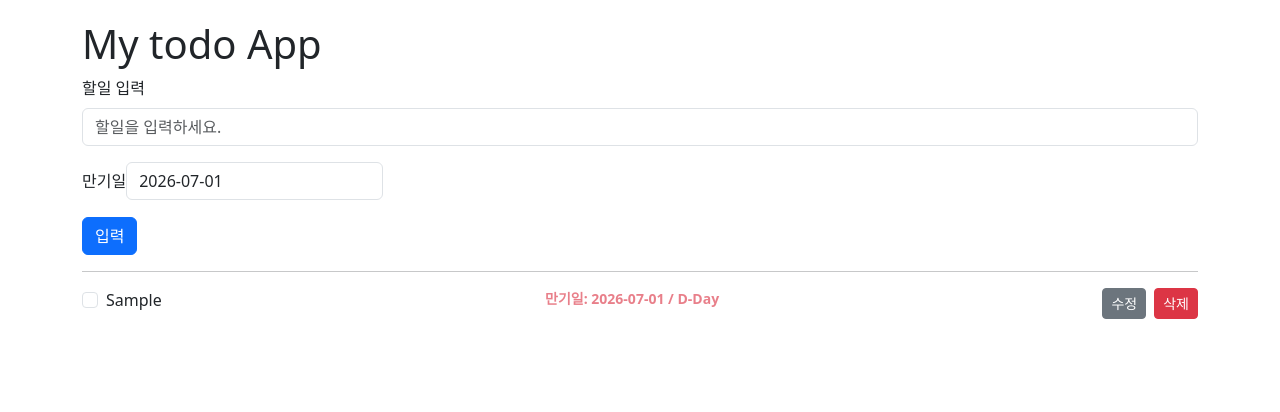
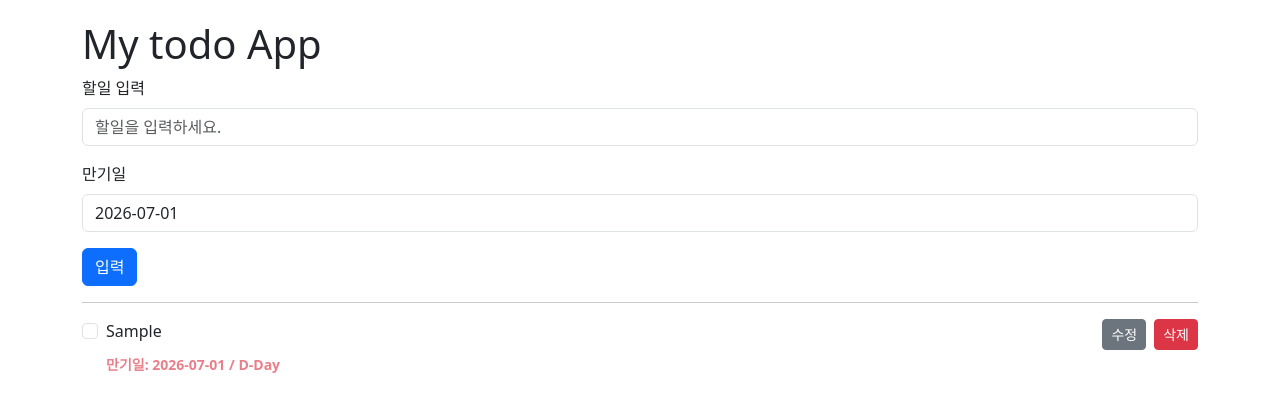
Before and after one commit to yoonji220/react_todo_list_ls, a React (Vite) app: page / in a window 1280 px wide. Both pictures are taken after typing "Sample" into the empty fields and a click on the button "입력". Shown: the top 412 px of the page. Built offline with nearby package versions, Linux system fonts and the light colour scheme.

Commit message:
feat: refactor Todo component layout and enhance due date display

```diff
--- a/src/App.css
+++ b/src/App.css
@@ -29,3 +29,17 @@
     opacity: 0.6;
   }
 }
+
+.todo-due {
+  display: block;
+  margin-left: 24px;
+  margin-top: 4px;
+}
+
+.react-datepicker-wrapper {
+  width: 100%;
+}
+
+.react-datepicker__input-container {
+  width: 100%;
+}
--- a/src/App.jsx
+++ b/src/App.jsx
@@ -67,12 +67,6 @@ function App() {
       <div className="container">
         <h1>My todo App</h1>
         <Form
-          // onSubmit={e => {
-          //   e.preventDefault();
-          //   addTodo(e.target.todo.value, e.target.due.value);
-          //   inputRef.current.value = "";
-          //   e.target.due.value = "";
-          // }}
           onSubmit={e => {
             e.preventDefault();
             addTodo(e.target.todo.value, formatDate(date));
@@ -92,17 +86,12 @@ function App() {
           <Form.Group className="mb-3" controlId="dueInput">
             <Form.Label>만기일</Form.Label>
             <DatePicker
-              dateFormat="yyyy-MM-dd"
               selected={date}
               onChange={date => setDate(date)}
-              className="form-control"
+              dateFormat="yyyy-MM-dd"
+              className="form-control w-100"
             />
           </Form.Group>
-          {/* <Form.Group className="mb-3" controlId="dueInput">
-            <Form.Label>만기일</Form.Label>
-            <Form.Control type="date" name="due" />
-          </Form.Group> */}
-
           <Button type="submit" variant="primary">
             입력
           </Button>
--- a/src/Todo.jsx
+++ b/src/Todo.jsx
@@ -66,19 +66,16 @@ export default function Todo({ data, checkUpdate, deleteTodo, updateTodo }) {
   return (
     <>
       {mode === "read" ? (
-        <div className="d-flex justify-content-between mb-2">
-          <Form.Check // prettier-ignore
+        <div className="todo-item mb-3">
+          <div className="d-flex justify-content-between align-items-start">
+            <Form.Check
               type="checkbox"
               checked={data.checked}
               id={`todo-${data.id}`}
               label={data.title}
               onChange={handleChecked}
             />
-          {data.due && (
-            <small className={dday.className}>
-              만기일: {data.due} / {dday.text}
-            </small>
-          )}
+
             <div className="d-flex gap-2">
               <Button variant="secondary" size="sm" onClick={changeToEdit}>
                 수정
@@ -88,6 +85,13 @@ export default function Todo({ data, checkUpdate, deleteTodo, updateTodo }) {
                 삭제
               </Button>
             </div>
+          </div>
+
+          {data.due && (
+            <small className={`todo-due ${dday.className}`}>
+              만기일: {data.due} / {dday.text}
+            </small>
+          )}
         </div>
       ) : (
         <Form
```
Lines whose indentation alone changed are shown as unchanged.
